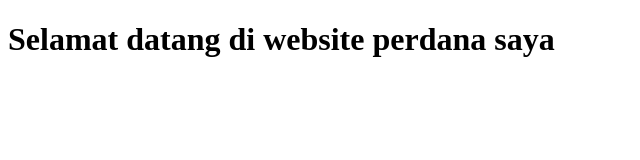
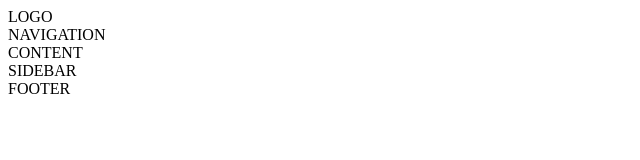
Before and after one commit to RichiMaulana/aws-amplify-static-web, a plain HTML site: page index.html in a window 1280 px wide. Shown: the whole page, without its empty margins (0-640 px from the left). Drawn offline with Linux system fonts and the light colour scheme.

Commit message:
Versi kedua

```diff
--- a/index.html
+++ b/index.html
@@ -1,7 +1,22 @@
 <!DOCTYPE html>
-<title>Selamat datang</title>
+<head>
+    <title>Richi Maulana</title>
+</head>
 
 <body>
-    <h1>Selamat datang di website perdana saya</h1>
+    <header>
+        <div>LOGO</div>
+        <div>NAVIGATION</div>
+    </header>
+
+    <main>
+        <div>CONTENT</div>
+        <div>SIDEBAR</div>
+    </main>
+
+    <footer>
+        <div>FOOTER</div>
+    </footer>
 </body>
+
 </html>
```
